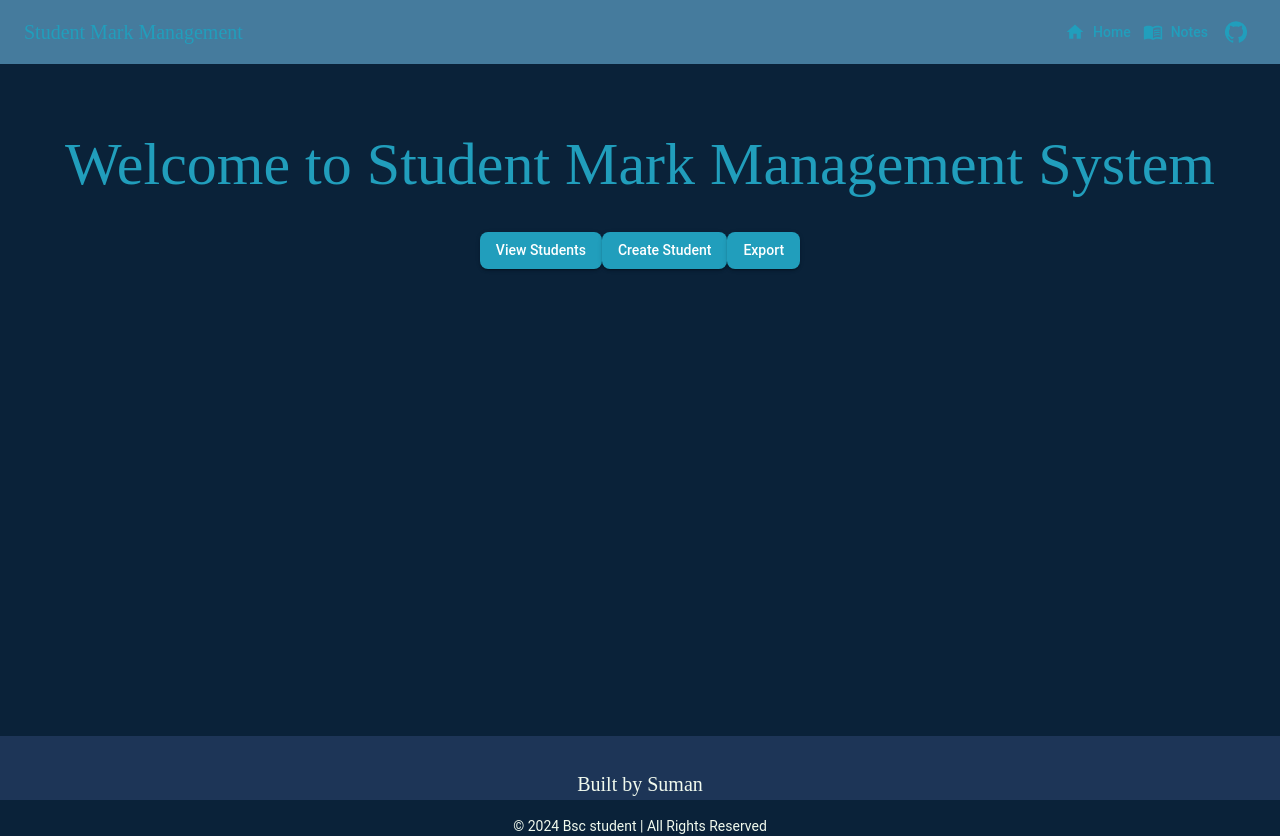
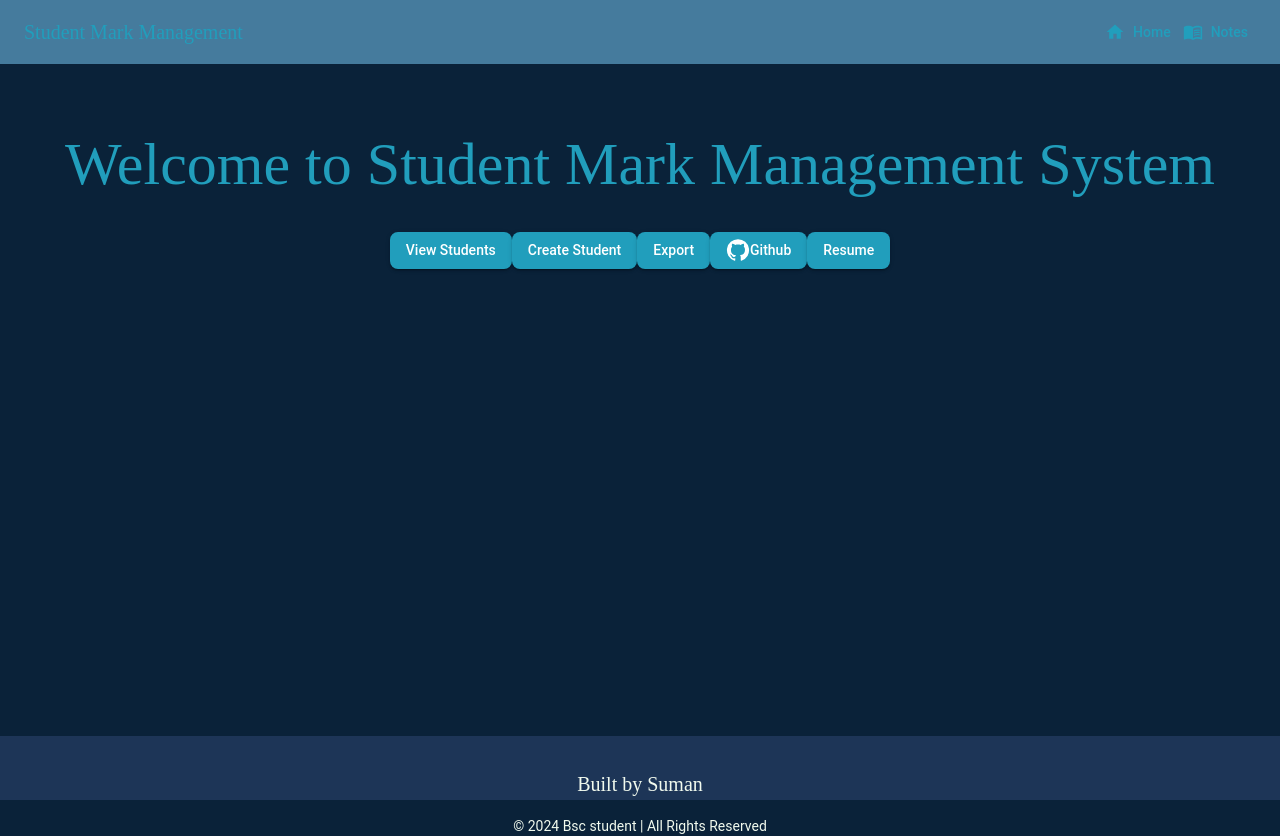
Before and after one commit to suman492/clcMngm1, a React (Create React App) app in the folder client/: page / in a window 1280 px wide. Built offline with nearby package versions, Linux system fonts and the light colour scheme.

Commit message:
prod-deploy: added github and resume button in homePage

```diff
--- a/client/src/components/Homepage.js
+++ b/client/src/components/Homepage.js
@@ -1,10 +1,12 @@
 import React from 'react';
 import { Link } from 'react-router-dom';
 import { Container, Typography, Button, Box } from '@mui/material';
+import GitHubIcon from '@mui/icons-material/GitHub';
+
 
 const Homepage = () => {
     return (
-        <Container maxWidth="lg" sx={{ textAlign: 'center', py: 5}}>
+        <Container maxWidth="lg" sx={{ textAlign: 'center', py: 5 }}>
             <Typography variant='h2' component="h1" color='primary' gutterBottom>
                 Welcome to Student Mark Management System
             </Typography>
@@ -30,6 +32,27 @@ const Homepage = () => {
                     variant='contained'
                 >Export
                 </Button>
+                <Button
+                    color="primary"
+                    component="a"
+                    href="https://github.com/suman492/stdmkMgmt"
+                    target="_blank"
+                    variant='contained'
+                    rel="noopener noreferrer"
+                    >
+                    <GitHubIcon />
+                    Github
+                </Button>
+                <Button
+                    color="primary"
+                    component="a"
+                    href="https://docs.google.com/document/d/1ncz3J_GCgqLG-kwAHE2CZamT3bMhtr-RuPqBkiPvU2Q/edit?usp=drive_link"
+                    target="_blank"
+                    variant='contained'
+                    rel="noopener noreferrer"
+                    >
+                    Resume
+                </Button>
             </Box>
         </Container>
     );
--- a/client/src/components/Navbar.js
+++ b/client/src/components/Navbar.js
@@ -6,11 +6,9 @@ import {
   Typography,
   Button,
   Box,
-  IconButton,
   Menu,
   MenuItem,
 } from '@mui/material';
-import GitHubIcon from '@mui/icons-material/GitHub';
 import HomeIcon from '@mui/icons-material/Home';
 import MenuBookIcon from '@mui/icons-material/MenuBook';
 
@@ -59,15 +57,7 @@ const Navbar = () => {
               </MenuItem>
             ))}
           </Menu>
-          <IconButton
-            color="primary"
-            component="a"
-            href="https://github.com/suman492/stdmkMgmt"
-            target="_blank"
-            rel="noopener noreferrer"
-            aria-label="GitHub">
-            <GitHubIcon />
-          </IconButton>
+
         </Box>
       </Toolbar>
     </AppBar>
```
Also changed, not shown: client/src/components/SearchStudents.js (added, +63 -0 lines), 8 other files (tests, documents, lock files or other folders). Lines whose indentation alone changed are shown as unchanged.
